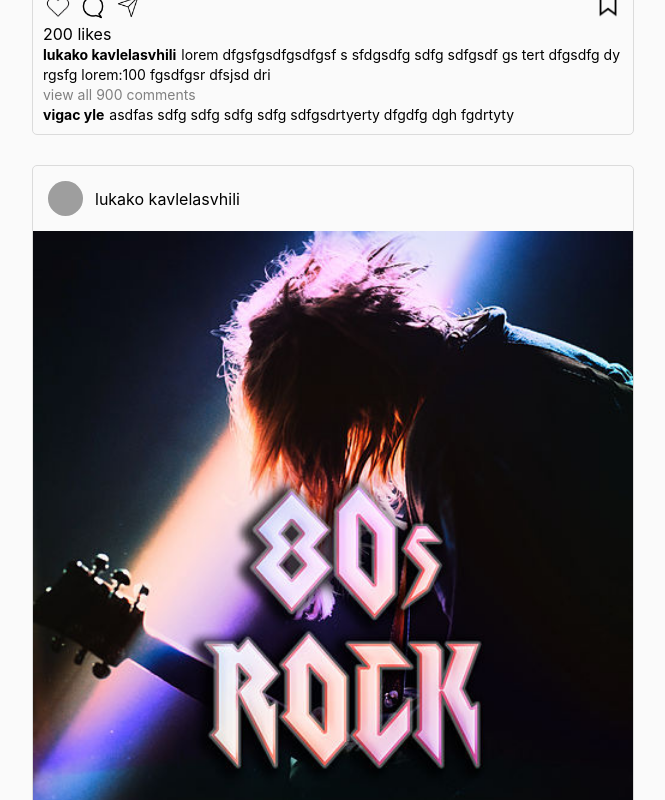
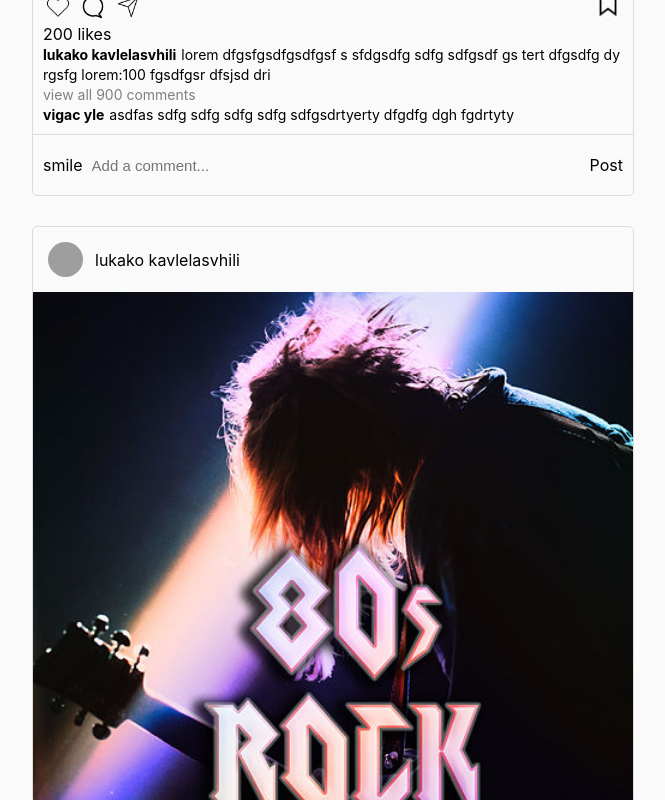
Before and after one commit to lukakavlelashvili11/react-instagram-clone, a React (Create React App) app in the folder front/: page / in a window 1280 px wide. Shown: the part 820-1620 px from the top of the page, without its empty margins (128-793 px from the left). Built offline with nearby package versions, Linux system fonts and the light colour scheme; grey boxes are pictures that could not be loaded.

Commit message:
added add comment

```diff
--- /dev/null
+++ b/front/src/components/Post/AddComment.js
@@ -0,0 +1,13 @@
+const AddComment = () => {
+    return(
+        <div className="add-comment">
+            <span>smile</span>
+            <div className="add-comment__input">
+                <input type="text" placeholder="Add a comment..."/>
+            </div>
+            <span>Post</span>
+        </div>
+    )
+}
+
+export default AddComment
--- a/front/src/components/Post/Post.js
+++ b/front/src/components/Post/Post.js
@@ -4,6 +4,7 @@ import UserPic from '../UserPic/UserPic'
 import Reacts from './Reacts'
 import Description from './Description'
 import Comments from './Comments'
+import AddComment from './AddComment'
 
 const Post = ({ num }) => {
     return(
@@ -22,6 +23,7 @@ const Post = ({ num }) => {
                 <Description/>
                 <Comments/>
             </div>
+            <AddComment/>
         </div>
     )
 }
--- a/front/src/components/Post/post.scss
+++ b/front/src/components/Post/post.scss
@@ -79,3 +79,24 @@
         }
     }
 }
+.add-comment{
+    display: flex;
+    justify-content: space-between;
+    align-items: center;
+    height: 40px;
+    border-top: 1px solid rgb(219,219,219);
+    padding: 10px;
+    &__input{
+        width: 85%;
+
+        input{
+            width: 100%;
+            height: 30px;
+            border: none;
+            background: none;
+            font-size: 15px;
+            color: rgb(155, 154, 154);
+            z-index: 100;
+        }
+    }
+}
```
